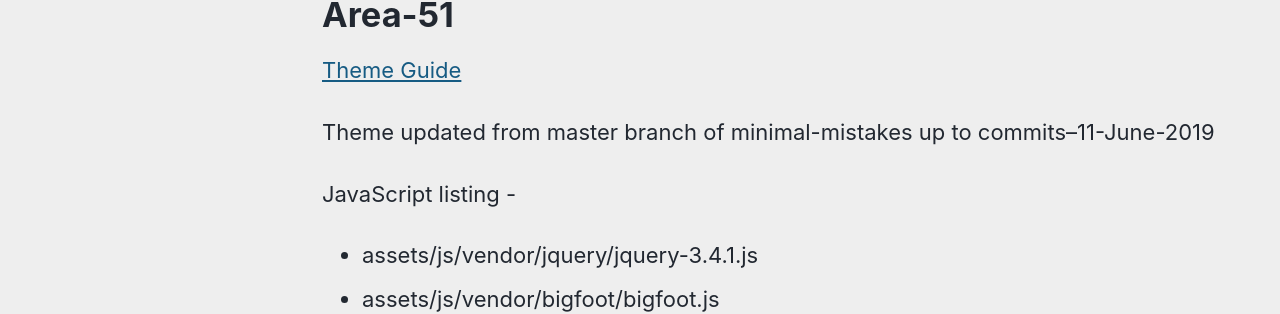
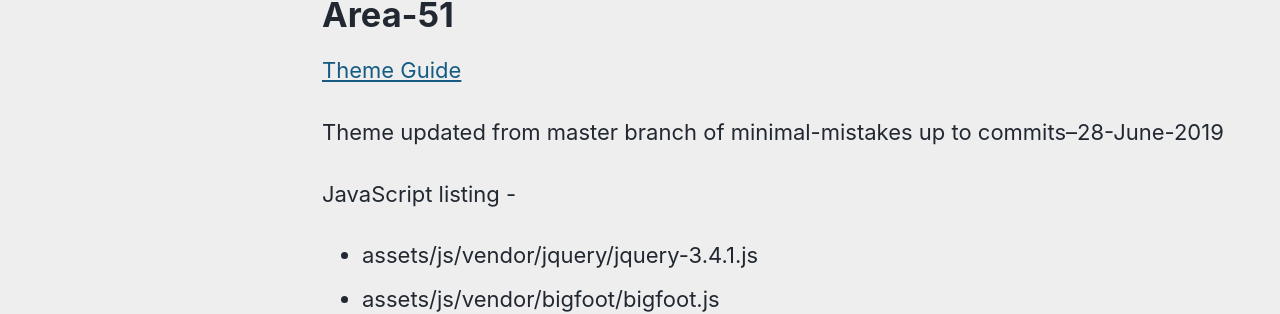
Before and after one commit to kulbhushanchand/kulbhushanchand.github.io-v2, a Jekyll site: the page built from _pages/main/test.md, in a window 1280 px wide and 900 px high. Shown: the part 213-527 px from the top of the window. Built offline with Jekyll 4.4.1, drawn with Linux system fonts in a browser that asks for light colours; cached includes are drawn as plain includes; comment, search, counter and statistics services are not loaded; a style sheet for code colours, icons or effects is not loaded.

Commit message:
Theme update

```diff
--- a/_includes/analytics-providers/google.html
+++ b/_includes/analytics-providers/google.html
@@ -1,4 +1,4 @@
-<script type="text/javascript">
+<script>
   var _gaq = _gaq || [];
   _gaq.push(['_setAccount', '{{ site.analytics.google.tracking_id }}']);
   {% if site.analytics.google.anonymize_ip == true %}
--- a/_includes/scripts.html
+++ b/_includes/scripts.html
@@ -9,11 +9,11 @@
   {% endfor %}
 {% else %}
   <script async src="{{ '/assets/js/main.min.js' | relative_url }}"></script>
-  <!--  <script defer src="https://use.fontawesome.com/releases/v5.8.2/js/all.js" integrity="sha384-DJ25uNYET2XCl5ZF++U8eNxPWqcKohUUBUpKGlNLMchM7q4Wjg2CUpjHLaL8yYPH" crossorigin="anonymous"></script>
+  <!--  <script src="https://kit.fontawesome.com/4eee35f757.js"></script> -->
 {% endif %}
 
 {% if site.search == true or page.layout == "search" %}
- -->
+
 {% endif %}
 
 {% if site.search == true or page.layout == "search" %}
--- a/_includes/skip-links.html
+++ b/_includes/skip-links.html
@@ -1,7 +1,7 @@
 <nav class="skip-links">
   <h2 class="screen-reader-text">{{ site.data.ui-text[site.locale].skip_links | default: 'Skip links' }}</h2>
   <ul>
-    <li><a href="#site-nav" class="screen-reader-shortcut">{{{ site.data.ui-text[site.locale].skip_primary_nav | default: 'Skip to primary navigation' }}</a></li>
+    <li><a href="#site-nav" class="screen-reader-shortcut">{{ site.data.ui-text[site.locale].skip_primary_nav | default: 'Skip to primary navigation' }}</a></li>
     <li><a href="#main" class="screen-reader-shortcut">{{ site.data.ui-text[site.locale].skip_content | default: 'Skip to content' }}</a></li>
     <li><a href="#footer" class="screen-reader-shortcut">{{ site.data.ui-text[site.locale].skip_footer | default: 'Skip to footer' }}</a></li>
   </ul>
--- a/_layouts/single.html
+++ b/_layouts/single.html
@@ -37,7 +37,7 @@
         {% if page.toc %}
           <aside class="sidebar__right {% if page.toc_sticky %}sticky{% endif %}">
             <nav class="toc">
-              <header><h4 class="nav__title"><svg class="icon"><use xlink:href="{{ 'icons.svg#icon-' | prepend: 'assets/icons/' | relative_url }}{{ page.toc_icon | default: 'folder' }}"></use></svg> {{ page.toc_label | default: site.data.ui-text[site.locale].toc_label }}</h4></header>
+              <header><h4 class="nav__title"><svg class="icon"><use xlink:href="{{ 'icons.svg#icon-' | prepend: 'assets/icons/' | relative_url }}{{ page.toc_icon | default: 'folder' }}"></use></svg> {{ page.toc_label | default: site.data.ui-text[site.locale].toc_label | default: "On this page" }}</h4></header>
               {% include toc.html sanitize=true html=content h_min=1 h_max=6 class="toc__menu" %}
             </nav>
           </aside>
--- a/_pages/main/test.md
+++ b/_pages/main/test.md
@@ -22,7 +22,7 @@
 
 [Theme Guide](https://mmistakes.github.io/minimal-mistakes/docs/quick-start-guide/)
 
-Theme updated from master branch of minimal-mistakes up to commits--11-June-2019
+Theme updated from master branch of minimal-mistakes up to commits--28-June-2019
 
 
  JavaScript listing -
--- a/assets/js/lunr/lunr-en.js
+++ b/assets/js/lunr/lunr-en.js
@@ -21,8 +21,6 @@
     })
   }
 });
-
-console.log( jQuery.type(idx) );
 
 $(document).ready(function() {
   $('input#search').on('keyup', function () {
--- a/assets/js/lunr/lunr-gr.js
+++ b/assets/js/lunr/lunr-gr.js
@@ -475,8 +475,6 @@
   }
 });
 
-console.log( jQuery.type(idx) );
-
 $(document).ready(function() {
   $('input#search').on('keyup', function () {
     var resultdiv = $('#results');
```
